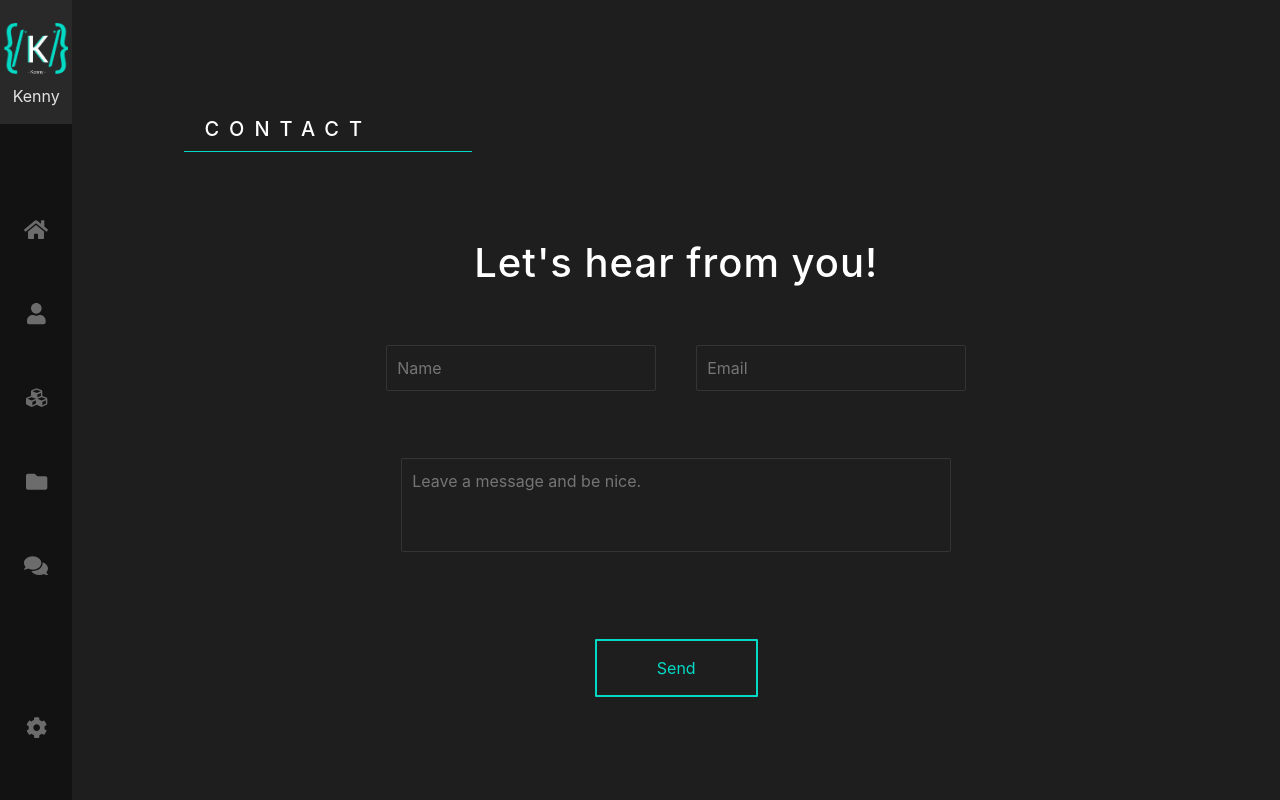
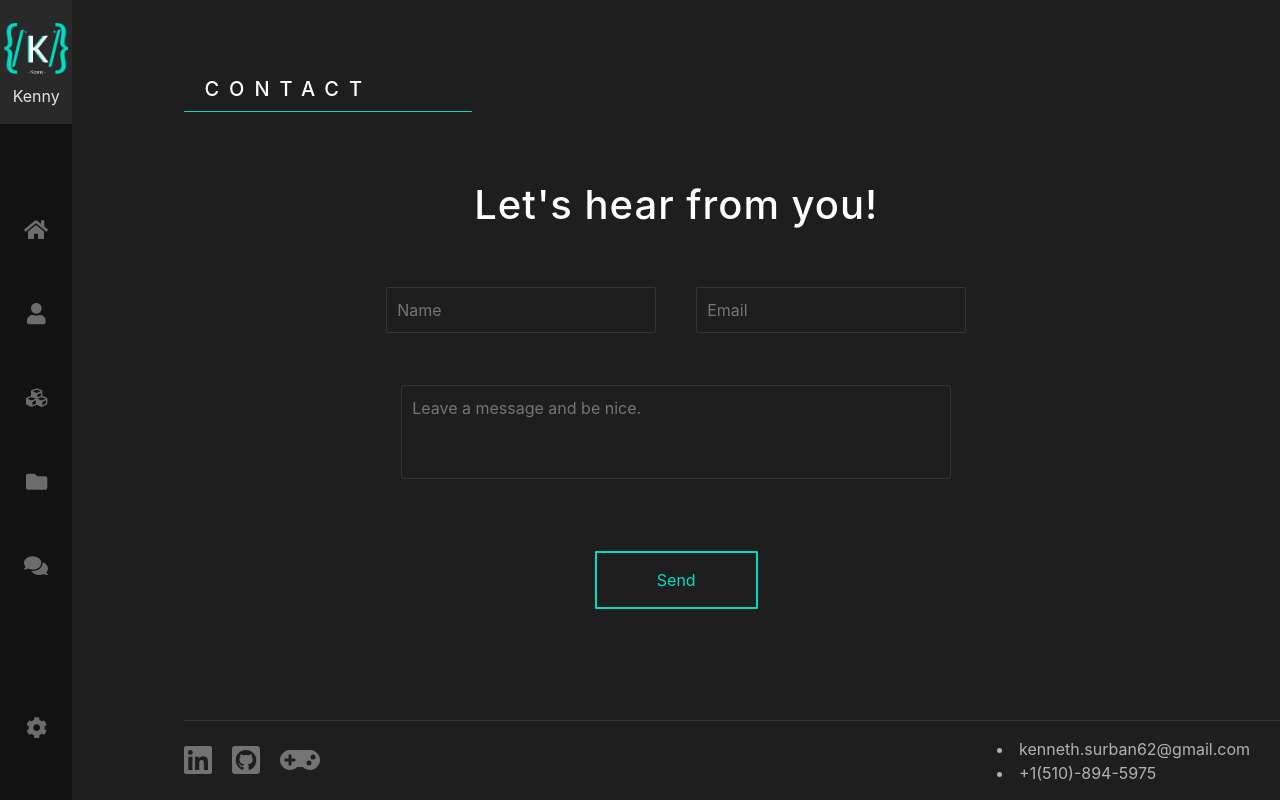
Before and after one commit to ksrawr/portfolio, a React app: page /contact in a window 1280 px wide. Built offline with nearby package versions, Linux system fonts and the light colour scheme.

Commit message:
finishes layout for contact comp

```diff
--- a/src/components/About.css
+++ b/src/components/About.css
@@ -29,9 +29,9 @@
   margin-bottom: auto;
 }
 
-.icon-list {
+/* .icon-list {
   margin: 30px 0;
-}
+} */
 
 .quote {
   margin-bottom: 30px;
--- a/src/components/About.js
+++ b/src/components/About.js
@@ -1,7 +1,4 @@
 import React from 'react';
-import { faGithubSquare, faLinkedin } from '@fortawesome/free-brands-svg-icons';
-import { faGamepad } from '@fortawesome/free-solid-svg-icons';
-import { FontAwesomeIcon } from '@fortawesome/react-fontawesome';
 import './About.css';
 
 const About = () => {
--- a/src/components/Contact.css
+++ b/src/components/Contact.css
@@ -9,7 +9,7 @@
 }
 
 .contact-subheading {
-  height: 20vh;
+  height: 15vh;
   display: flex;
 }
 
@@ -18,7 +18,7 @@
 }
 
 .contact-section {
-  height: 80vh;
+  height: 75vh;
   display: flex;
   justify-content: center;
   align-items: center;
@@ -32,7 +32,7 @@
   justify-content: center;
   color: white;
   letter-spacing: 1px;
-  margin-top: 50px;
+  margin-top: 10px;
 }
 
 .contact-content {
@@ -48,7 +48,7 @@
 }
 
 .form-list > * {
-  margin: 0 0 25px 0;
+  margin: 0 0 10px 0;
 }
 
 .form-row {
@@ -104,6 +104,7 @@
 }
 
 .custom-btn {
+  margin-left: auto;
   margin-top: 20px;
   background-color: transparent;
   border: 2px solid #03DAC6;
@@ -116,3 +117,21 @@
   background-color: #03DAC6;
   color: black;
 }
+
+.contact-footer {
+  border-top: 1px solid rgba(255,255,255,0.1);
+  height: 10vh;
+  display: flex;
+  align-items: center;
+}
+
+.icon-item:hover {
+  cursor: pointer;
+  color: rgba(255,255,255, 0.66);
+}
+
+.contact-info-list {
+  margin-left: auto;
+  margin-right: 30px;
+  color: rgba(255,255,255, 0.66);
+}
--- a/src/components/Contact.js
+++ b/src/components/Contact.js
@@ -1,5 +1,7 @@
 import React from 'react';
-
+import { faGithubSquare, faLinkedin } from '@fortawesome/free-brands-svg-icons';
+import { faGamepad } from '@fortawesome/free-solid-svg-icons';
+import { FontAwesomeIcon } from '@fortawesome/react-fontawesome';
 import './Contact.css';
 
 const Contact = () => {
@@ -46,7 +48,7 @@ const Contact = () => {
                   <textarea className="contact-input" name="message" rows="3" cols="50" placeholder="Leave a message and be nice."></textarea>
                   <label>Message</label>
                 </div>
-                <div>
+                <div className="form-item">
                   <button className="custom-btn" type="submit">Send</button>
                 </div>
               </div>
@@ -54,6 +56,21 @@ const Contact = () => {
           </div>
         </div>
       </div>
+      <div className="contact-footer">
+        <div className="icon-list">
+          <FontAwesomeIcon className="icon-item" color="rgba(255, 255, 255, 0.38)" icon={faLinkedin} size="2x"/>
+          <FontAwesomeIcon className="icon-item" color="rgba(255, 255, 255, 0.38)" icon={faGithubSquare} size="2x"/>
+          <FontAwesomeIcon className="icon-item" color="rgba(255, 255, 255, 0.38)" icon={faGamepad} size="2x"/>
+        </div>
+        <div className="contact-info-list">
+          <nav>
+            <li>
+              kenneth.surban62@gmail.com
+            </li>
+            <li>+1(510)-894-5975</li>
+          </nav>
+        </div>
+      </div>
     </div>
   )
 };
```
